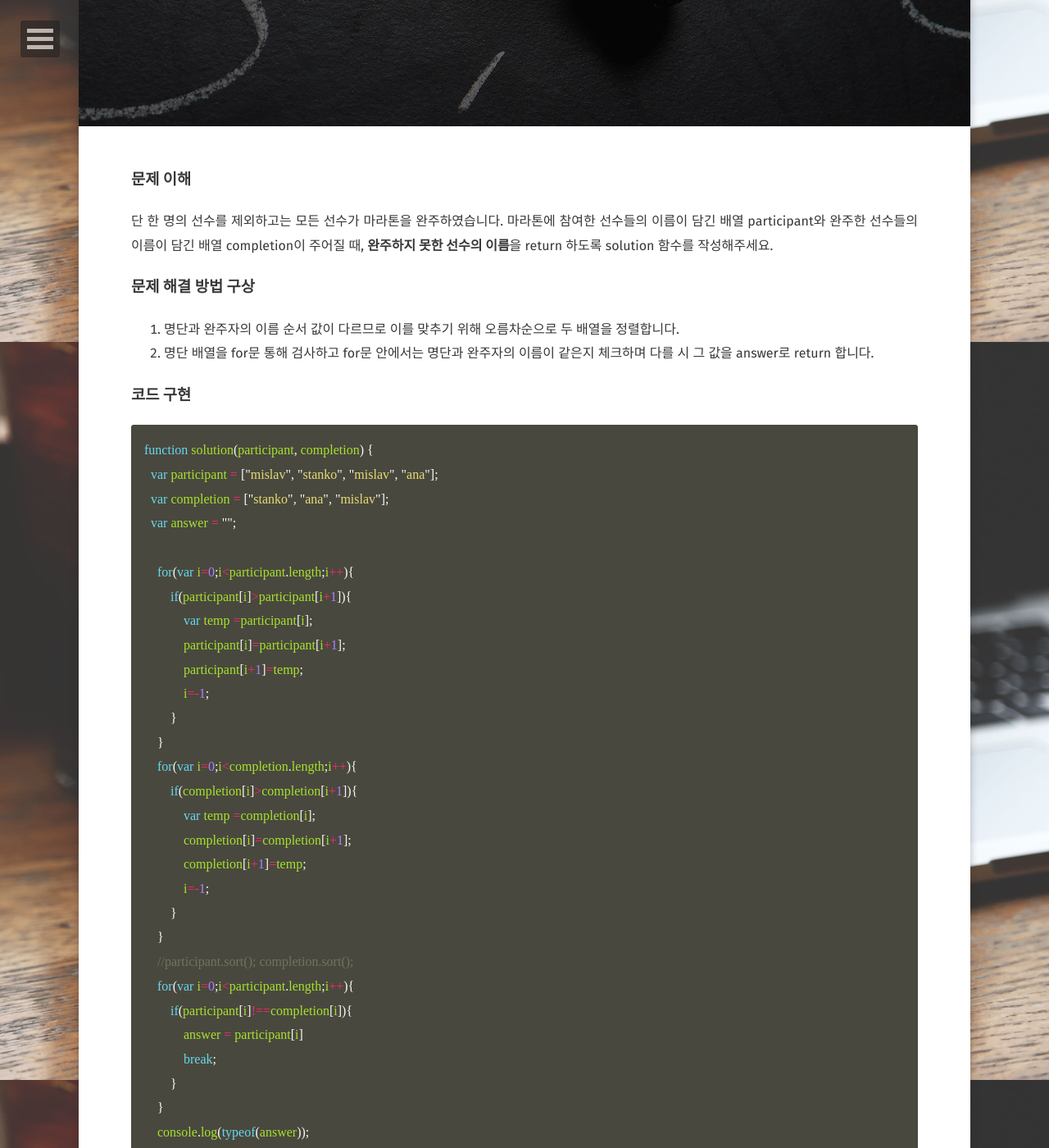
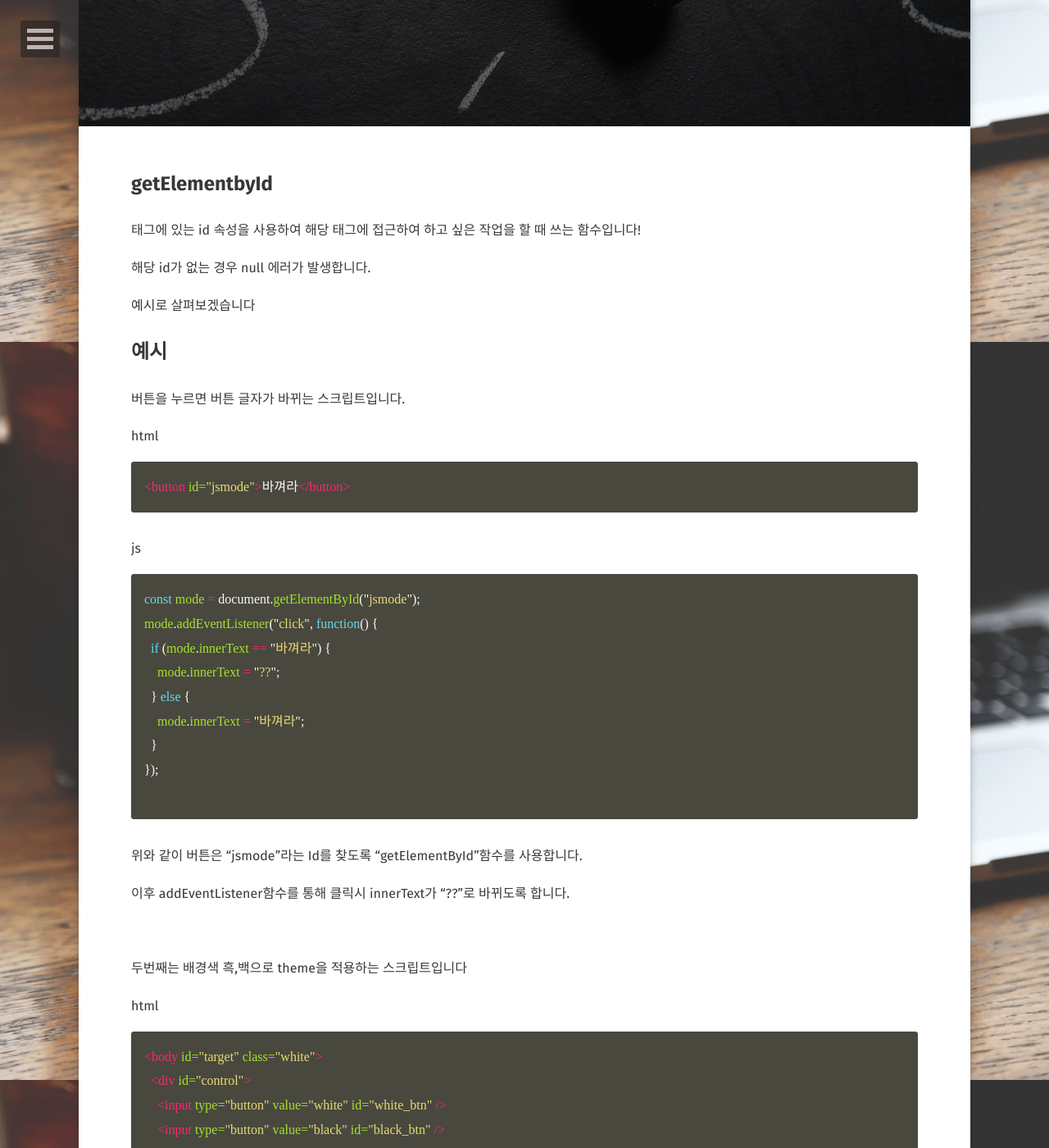
Before and after one commit to Kyounghwan01/lala, a Jekyll site: the page built from _posts/2019-04-27-getElementById.md, in a window 1280 px wide and 1400 px high, scrolled down 483 px. Shown: the whole window at 82% size. Built offline with Jekyll 4.4.1, drawn with Linux system fonts in a browser that asks for light colours; some web fonts are replaced; some of the changed text lies outside the part shown.

Commit message:
Update 2019-04-27-getElementById.md

````diff
--- a/_posts/2019-04-27-getElementById.md
+++ b/_posts/2019-04-27-getElementById.md
@@ -1,8 +1,8 @@
 ---
 layout: post
-title: "[JavaScript] getElementbyid"
+title: "[JavaScript] getElementbyid() 함수"
 date: 2019-04-27
-excerpt: "getElementbyid"
+excerpt: "getElementbyId 사용법!"
 tag:
 - JavaScript
 category: [JavaScript]
@@ -12,63 +12,101 @@ comments: false
 
 ---
 
+## getElementbyId
 
+태그에 있는 id 속성을 사용하여 해당 태그에 접근하여 하고 싶은 작업을 할 때 쓰는 함수입니다!
 
-### 문제 이해
+해당 id가 없는 경우 null 에러가 발생합니다.
 
-단 한 명의 선수를 제외하고는 모든 선수가 마라톤을 완주하였습니다. 마라톤에 참여한 선수들의 이름이 담긴 배열 participant와 완주한 선수들의 이름이 담긴 배열 completion이 주어질 때, **완주하지 못한 선수의 이름**을 return 하도록 solution 함수를 작성해주세요.
+예시로 살펴보겠습니다
 
 
 
-### 문제 해결 방법 구상
+## 예시
 
-1. 명단과 완주자의 이름  순서 값이 다르므로 이를 맞추기 위해 오름차순으로 두 배열을 정렬합니다.
-2. 명단 배열을 for문 통해 검사하고 for문 안에서는 명단과 완주자의 이름이 같은지 체크하며 다를 시 그 값을 answer로 return 합니다.
+버튼을 누르면 버튼 글자가 바뀌는 스크립트입니다.
 
+html
 
+```html
+<button id="jsmode">바껴라</button>
+```
 
-### 코드 구현
+js
+
+```js
+const mode = document.getElementById("jsmode");
+mode.addEventListener("click", function() {
+  if (mode.innerText == "바껴라") {
+    mode.innerText = "??";
+  } else {
+    mode.innerText = "바껴라";
+  }
+});
+
+```
+
+위와 같이 버튼은 "jsmode"라는 Id를 찾도록 "getElementById"함수를 사용합니다.
+
+이후 addEventListener함수를 통해 클릭시 innerText가 "??"로 바뀌도록 합니다.
+
+<br>
+
+두번째는 배경색 흑,백으로 theme을 적용하는 스크립트입니다
+
+html
+
+```html
+<body id="target" class="white">
+  <div id="control">
+    <input type="button" value="white" id="white_btn" />
+    <input type="button" value="black" id="black_btn" />
+    <input type="button" value="border" id="border_btn" />
+  </div>
+</body>
+```
+
+css
+
+```css
+body.black {
+  background-color: black;
+  color: white;
+}
+body.white {
+  background-color: white;
+  color: black;
+}
+body.border{
+  border: 2px solid red;
+}
+```
+
+js
 
 ```javascript
-function solution(participant, completion) {
-  var participant = ["mislav", "stanko", "mislav", "ana"];
-  var completion = ["stanko", "ana", "mislav"];
-  var answer = "";
+wbtn = document.getElementById("white_btn");
+wbtn.addEventListener("click", function() {
+  document.getElementById("target").className = "white";
+});
 
-    for(var i=0;i<participant.length;i++){
-        if(participant[i]>participant[i+1]){
-            var temp =participant[i];
-            participant[i]=participant[i+1];
-            participant[i+1]=temp;
-            i=-1;
-        }
-    }
-    for(var i=0;i<completion.length;i++){
-        if(completion[i]>completion[i+1]){
-            var temp =completion[i];
-            completion[i]=completion[i+1];
-            completion[i+1]=temp;
-            i=-1;
-        }
-    }
-    //participant.sort(); completion.sort();
-    for(var i=0;i<participant.length;i++){
-        if(participant[i]!==completion[i]){
-            answer = participant[i]
-            break;
-        }
-    }
-    console.log(typeof(answer));
-  return answer;
-}
+bbtn = document.getElementById("black_btn");
+bbtn.addEventListener("click", function() {
+  document.getElementById("target").className = "black";
+});
 
-solution();
+borderbtn=document.getElementById('border_btn');
+borderbtn.addEventListener("click",function(){
+  document.getElementById('target').classList.add("border");
+})
 ```
 
-### 결과분석
+Html 바디 안에 버튼을 넣어서 클릭하면 배경이 바뀌도록 했고 3번째 border 바디에 테두리를 만드는 css 입니다.
 
-바닐라코드 짜는 것을 우선으로 하기 위해 코드의 효율성 보다는 최대한 원시적인 방법으로 구현하였습니다.
+wbtn는 getElementById함수를 통해 "white_btn"를 버튼에서 가져오게 되고, addEventListener를 통해 클릭시<br> "target"이라는 id를 가진 body태그에 "white" class를 추가합니다.
 
-```
-"mislav"
-```
+bbtn도 위와 동일합니다.
+
+마지막 border는 클래스를 추가할 경우 사용하는 방법입니다.
+
+id를 가져와서 바디에 적용하는 방식은 동일하고, 추가된 className를 바꾸지 않고 한번더 추가 할 경우<br> classList.add("클래스 이름"); 으로 추가 할 수 있습니다.
````
